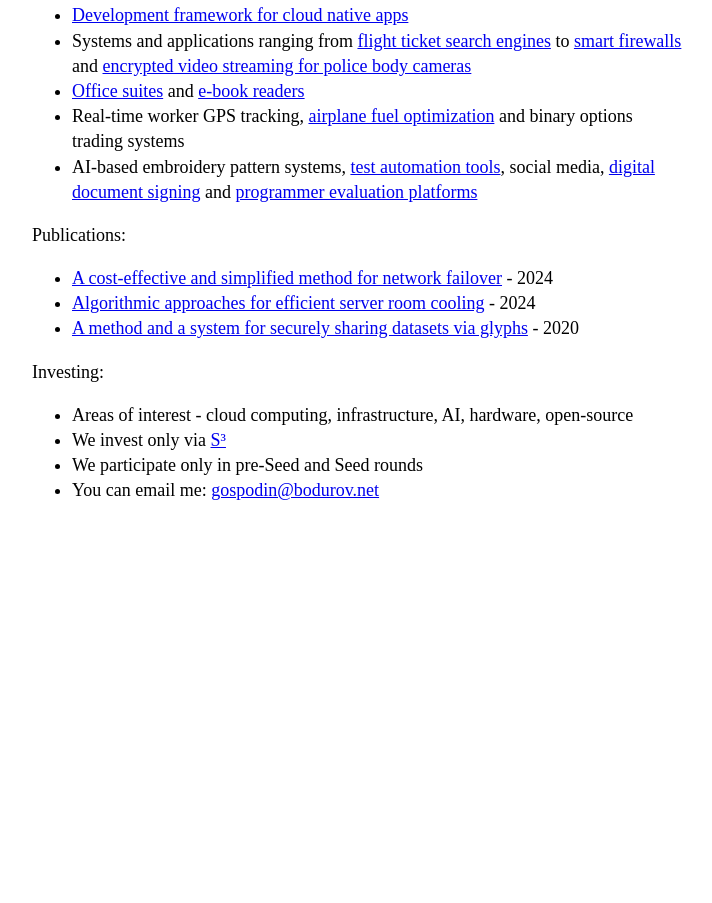
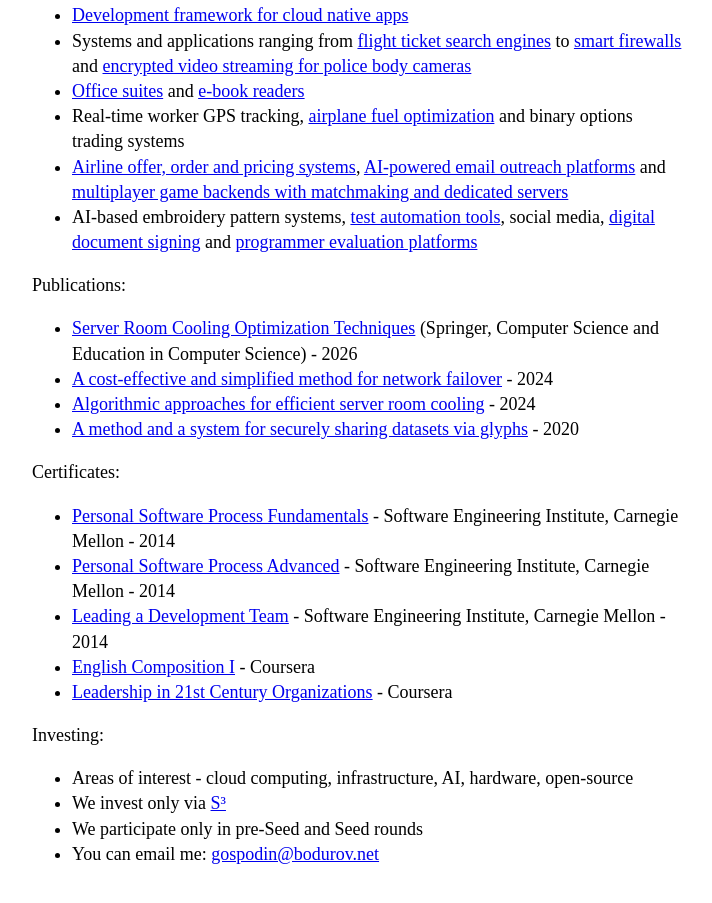
Before and after one commit to gospodinbodurov/gospodinbodurov.github.io, a plain HTML site: page index.html in a window 1280 px wide. Shown: the part 2032-2935 px from the top of the page, without its empty margins (283-995 px from the left). Before the commit the page ends 2586 px from the top, so only its background shows below. Drawn offline with Linux system fonts and the light colour scheme.

Commit message:
Add publication, certificates and recent projects
- Springer paper: Server Room Cooling Optimization Techniques
- Certificates: CMU SEI (PSP Fundamentals/Advanced, Leading a
  Development Team) with scans, two Coursera certificates
- Systems: FLYR, Outnex, Gamira

Co-Authored-By: Claude Opus 5.5 <noreply@anthropic.com>

```diff
--- a/index.html
+++ b/index.html
@@ -115,10 +115,14 @@
          <li>Systems and applications ranging from <a target="_blank" href="https://www.ithistory.org/db/companies/everbread-ltd">flight ticket search engines</a> to <a target="_blank" href="https://github.com/netclave/opener/tree/master/firewall">smart firewalls</a> and <a target="_blank" href="https://bodurov.net/evocamera-demo.mp4">encrypted video streaming for police body cameras</a></li>
          <li><a target="_blank" href="https://play.google.com/store/apps/details?id=com.mobisystems.office&hl=en_US&pli=1">Office suites</a> and <a target="_blank" href="https://www.amazon.com/MobiSystems-Inc-Universal-Book-Reader/dp/B00N41M31G">e-book readers</a></li>
          <li>Real-time worker GPS tracking, <a target="_blank" href="https://investor.honeywell.com/static-files/36a98c3e-7e09-4c1f-ace7-d01a172c1ab1">airplane fuel optimization</a> and binary options trading systems</li>
+         <li><a target="_blank" href="https://flyr.com">Airline offer, order and pricing systems</a>, <a target="_blank" href="https://outnex.ai">AI-powered email outreach platforms</a> and <a target="_blank" href="https://gamira.tech">multiplayer game backends with matchmaking and dedicated servers</a></li>
          <li>AI-based embroidery pattern systems, <a target="_blank" href="https://www.virtuosoqa.com/">test automation tools</a>, social media, <a target="_blank" href="https://www.crunchbase.com/organization/vereign">digital document signing</a> and <a target="_blank" href="https://codeit.bg/eng">programmer evaluation platforms</a></li>
       </ul>
       <p>Publications:</p>
       <ul>
+         <li><a target="_blank" href="https://link.springer.com/book/10.1007/978-3-032-33123-6">Server Room Cooling Optimization Techniques</a>
+            (Springer, Computer Science and Education in Computer Science) - 2026
+         </li>
          <li><a target="_blank" href="https://www.s-3.team/assets/whitepapers/WP2_V1_EN.pdf">A cost-effective and simplified method for network failover</a>
             - 2024
          </li>
@@ -129,6 +133,14 @@
             - 2020
          </li>
       </ul>
+      <p>Certificates:</p>
+      <ul>
+         <li><a target="_blank" href="https://bodurov.net/cmu-sei-psp-fundamentals.jpg">Personal Software Process Fundamentals</a> - Software Engineering Institute, Carnegie Mellon - 2014</li>
+         <li><a target="_blank" href="https://bodurov.net/cmu-sei-psp-advanced.jpg">Personal Software Process Advanced</a> - Software Engineering Institute, Carnegie Mellon - 2014</li>
+         <li><a target="_blank" href="https://bodurov.net/cmu-sei-leading-development-team.jpg">Leading a Development Team</a> - Software Engineering Institute, Carnegie Mellon - 2014</li>
+         <li><a target="_blank" href="https://www.coursera.org/account/accomplishments/verify/YJ2RREPHPDTW">English Composition I</a> - Coursera</li>
+         <li><a target="_blank" href="https://www.coursera.org/account/accomplishments/verify/XYWQV9J8HXQ4">Leadership in 21st Century Organizations</a> - Coursera</li>
+      </ul>
       <p>Investing:</p>
       <ul>
          <li>Areas of interest - cloud computing, infrastructure, AI, hardware, open-source</li>
```
Also changed, not shown: cmu-sei-leading-development-team.jpg (added), cmu-sei-psp-advanced.jpg (added), cmu-sei-psp-fundamentals.jpg (added).
